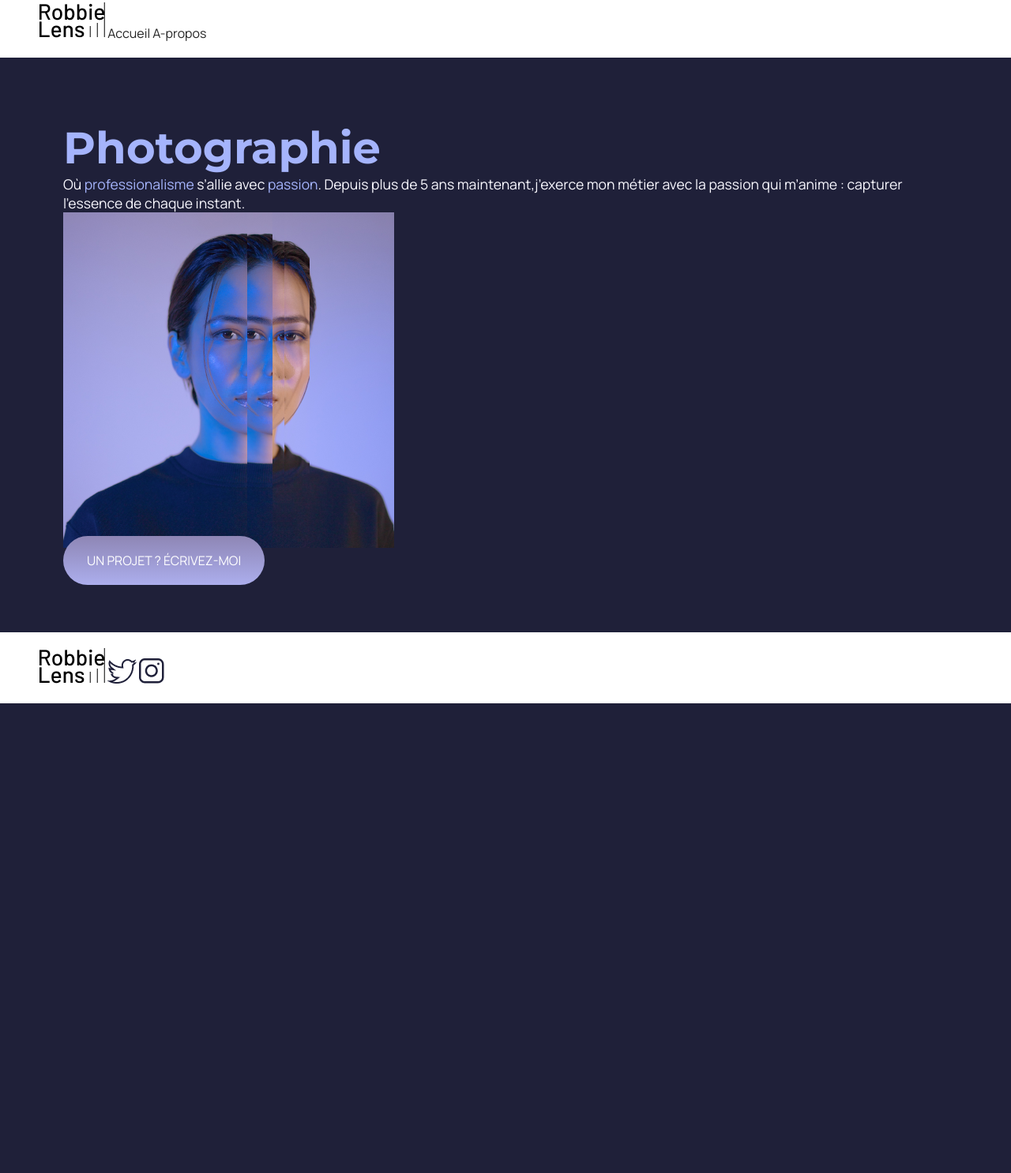
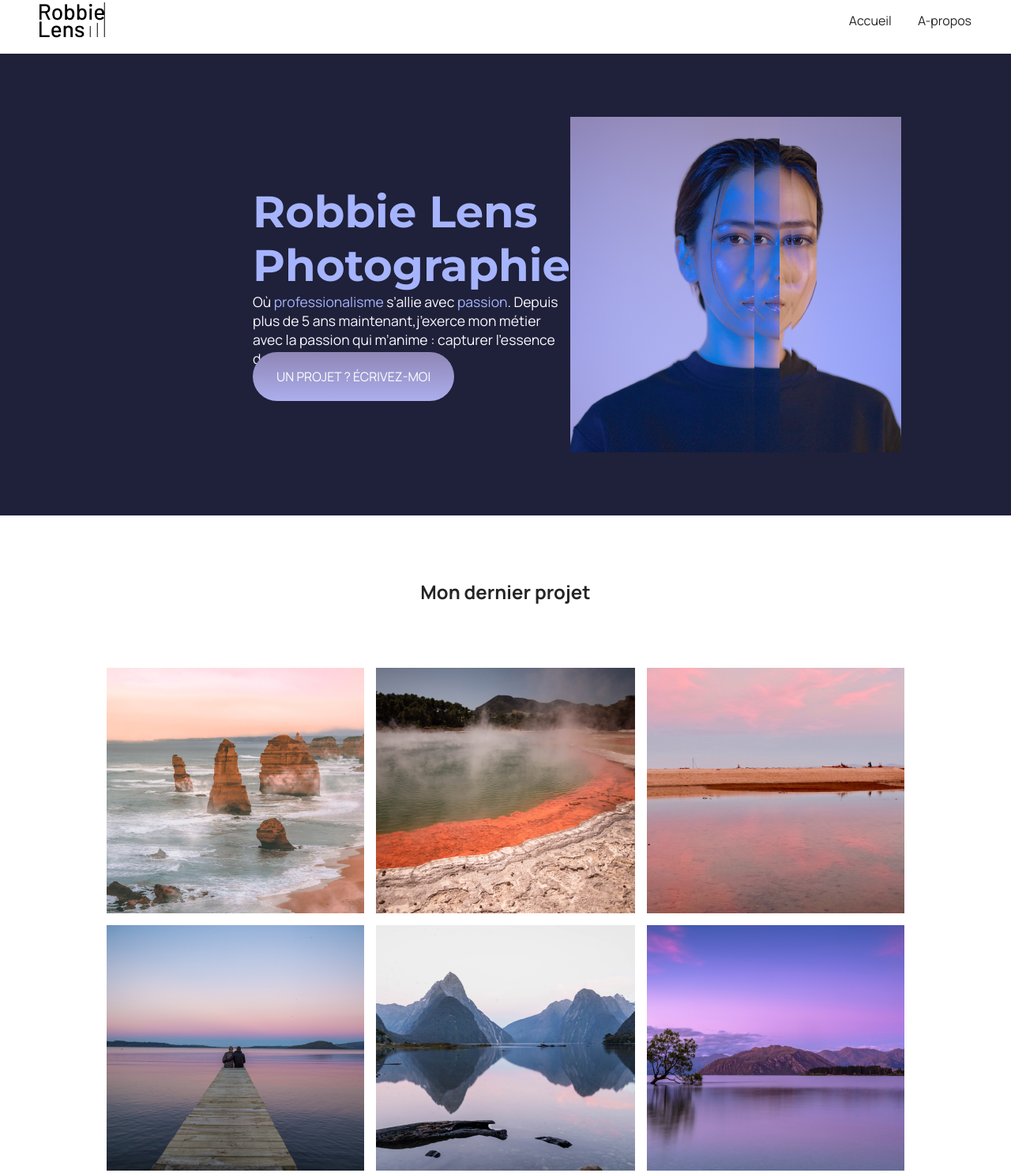
Before and after one commit to Toutougz/HTML_CSS_OpenClassroom, a plain HTML site: page index.html in a window 1280 px wide. Shown: the part 17-1503 px from the top of the page at 79% size. Before the commit the page ends 908 px from the top, so only its background shows below. Drawn offline with Linux system fonts and the light colour scheme.

Commit message:
Faire votre mise en page avec flexbox

```diff
--- a/index.html
+++ b/index.html
@@ -16,26 +16,38 @@
 <body>
     <header>
         <nav>
-            <img src="images/logo.png" alt="Logo robbie lens">
-            <a href="index.html">Accueil</a>
-            <a href="a-propos.html">A-propos</a>
+            <img class="logo" src="images/logo.png" alt="Logo robbie lens">
+            <div>
+                <a class="lienAccueil" href="index.html">Accueil</a>
+                <a class="lien-aPropos" href="a-propos.html">A-propos</a>
+            </div>
         </nav>
     </header>
 
     <main>
-        <section>
-            <h1>Photographie</h1>
+        <section class="accueil-introduction">
+            <div>
+                <h1>Robbie Lens Photographie</h1>
                 <p>Où <em>professionalisme</em> s’allie avec <em>passion</em>. Depuis plus de 5 ans maintenant,j’exerce mon métier avec la passion
                     qui m’anime : capturer l’essence de chaque instant.
                 </p>
 
-            <p>
+                <a href="" class="cta" >UN PROJET ? ÉCRIVEZ-MOI</a>
+            </div>
                 <img src="images/robbie-lens.png" alt="Photo de Robbie Lens">
-            </p>
+        </section>
 
-                <!-- Voici ici le nouvel élément ajouté 👇 -->
+        <section class="accueil-photos">
+            <h2>Mon dernier projet</h2>
             <div>
-                <a href="" class="cta" >UN PROJET ? ÉCRIVEZ-MOI</a>
+                <img src="images/accueil/element-1.png" alt="Twelve apostles - Australie" >
+                <img src="images/accueil/element-2.png" alt="Wai-O-Tapu - Nouvelle-Zélande" >
+                <img src="images/accueil/element-3.png" alt="Parc National d’Abel Tasman - Nouvelle-Zélande" >
+            </div>
+            <div>
+                <img src="images/accueil/element-4.png" alt="Lac Rotorua - Nouvelle-Zélande" >
+                <img src="images/accueil/element-5.png" alt="Milford Sound - Nouvelle-Zélande" >
+                <img src="images/accueil/element-6.png" alt="Lac Wanaka - Nouvelle-Zélande" >
             </div>
         </section>
     </main>
@@ -43,7 +55,7 @@
     <footer>
 
             <img src="images/logo.png" alt="Logo robbie lens">
-
+        <div>
             <a href="https://twitter.com" target="_blank" class="lien-icone">
                 <img src="images/twitter.png" alt="">
             </a>
@@ -51,6 +63,7 @@
             <a href="https://www.instagram.com" target="_blank" class="lien-icone">
                 <img src="images/instagram.png" alt="">
             </a>
+        </div>
     </footer>
 
 
--- a/style.css
+++ b/style.css
@@ -82,3 +82,42 @@ section{
     width: 50%;
     margin: auto;
 }
+
+footer,
+nav {
+  display: flex;
+  flex-direction: row;
+  align-items: center;
+  justify-content: space-between;
+}
+
+nav a {
+  margin-left: 30px;
+}
+
+.accueil-photos {
+  background-color: white;
+  padding: 80px;
+}
+
+.accueil-photos h2 {
+  color: #242424;
+  text-align: center;
+  margin-bottom: 80px;
+}
+
+.accueil-photos div {
+  display: flex;
+  flex-direction: row;
+  gap: 15px;
+  justify-content: center;
+  margin-bottom: 15px;
+}
+
+.accueil-introduction {
+  display: flex;
+  flex-direction: row;
+  width: 50%;
+  align-items: center;
+  margin: auto;
+}
```
Also changed, not shown: a-propos.html (+5 -1 lines), images/accueil/element-1.png (added), images/accueil/element-2.png (added), images/accueil/element-3.png (added), images/accueil/element-4.png (added), images/accueil/element-5.png (added), images/accueil/element-6.png (added). Lines whose indentation alone changed are shown as unchanged.
